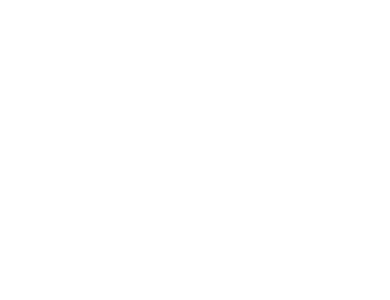
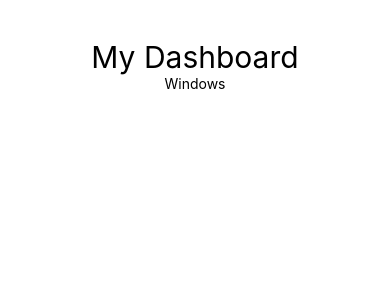
Before and after one commit to AdamWebb1/SmartHomeDashboard, a React Native app: screen / in a window 390 px wide. Shown: the top 300 px of the page. Built offline with nearby package versions, Linux system fonts and the light colour scheme.

Commit message:
Designed basic dashboard UI

```diff
--- a/App.js
+++ b/App.js
@@ -2,8 +2,40 @@
 import { StyleSheet, Text, View } from 'react-native';
 
 export default function App() {
+
+  {/*
+      _____________________________
+      |       My Dashboard        |
+      |                           |
+      |  Window   Door   Motion   |
+      |   win1    front   yardF   |
+      |   win2    back    yardB   |
+      |   win3    side   living   |
+      |   win4          mstrBdrm  |
+      |   win5                    |
+      |                           |
+      |                           |
+      |                           |
+      |                           |
+      |                           |
+      |                           |
+      |                           |
+      |                           |
+      |                           |
+      |___________________________|
+
+      */}
+
+
   return (
     <View style={styles.container}>
+      <Text style={styles.title}>My Dashboard</Text>
+      <View style={styles.list}>
+        <Text style={styles.subtitle}>Windows</Text>
+        <View style={styles.window}></View>
+      </View>
+
+
 
     </View>
   );
@@ -14,6 +46,18 @@
     flex: 1,
     backgroundColor: '#fff',
     alignItems: 'center',
+    flexDirection: 'column',
+  },
+
+  list: {
+    alignItems: 'center',
     justifyContent: 'center',
+    flexDirection: 'column',
   },
+
+  title: {
+    paddingTop: "10%",
+    fontSize: 30
+  }
+
 });
```
Also changed, not shown: 1 other file (tests, documents, lock files or other folders).
